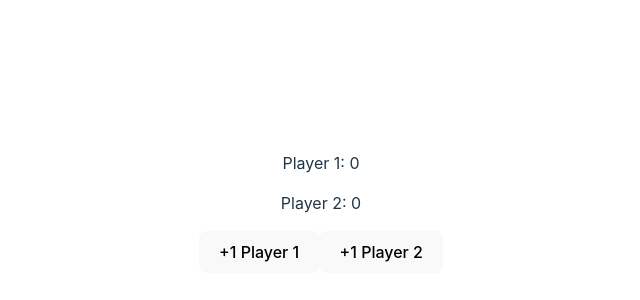
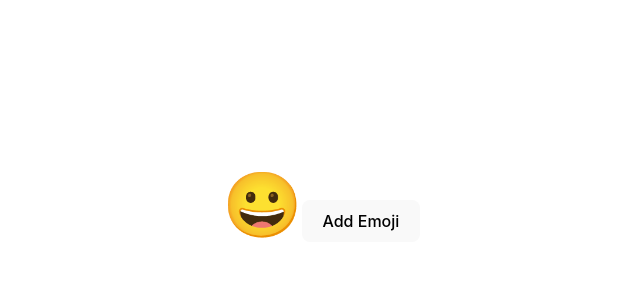
Before and after one commit to tyrex1829/react-state-demo, a React (Vite) app: page / in a window 1280 px wide. Shown: the part 196-496 px from the top of the page, without its empty margins (319-959 px from the left). Built offline with nearby package versions, Linux system fonts and the light colour scheme.

Commit message:
arrays in state

```diff
--- a/src/App.jsx
+++ b/src/App.jsx
@@ -2,11 +2,13 @@ import './App.css'
 import Counter from './Counter'
 import Dumbo from './Dumbo'
 import ScoreKeerper from './ScoreKeeper'
+import EmojiClicker from './EmojiClicker'
 
 function App() {
   return (
     <>
-      <ScoreKeerper />
+    <EmojiClicker />
+      {/* <ScoreKeerper /> */}
       {/* <h1>State Demo</h1>
       <Counter /> */}
       {/* <Dumbo /> */}
--- /dev/null
+++ b/src/EmojiClicker.jsx
@@ -0,0 +1,18 @@
+import { useState } from "react";
+
+export default function EmojiClicker () {
+    const [emojis, setEmojis] = useState(["😀"])
+
+    const addEmoji = () => {
+        setEmojis(oldEmojis => [...oldEmojis, "😂"]);
+    };
+
+    return (
+        <div>
+            {emojis.map(e => (
+                <span style={{ fontSize: "4rem" }}>{e}</span>
+            ))}
+            <button onClick={addEmoji}>Add Emoji</button>
+        </div>
+    );
+}
```
